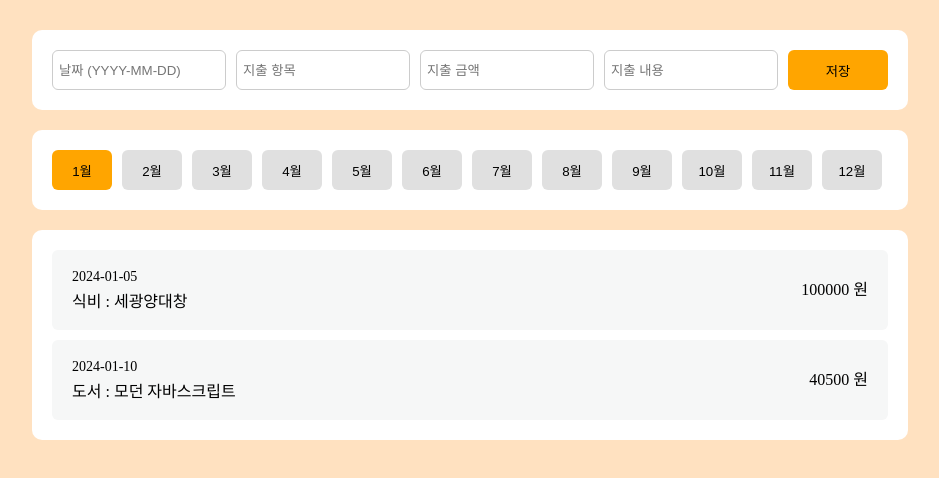
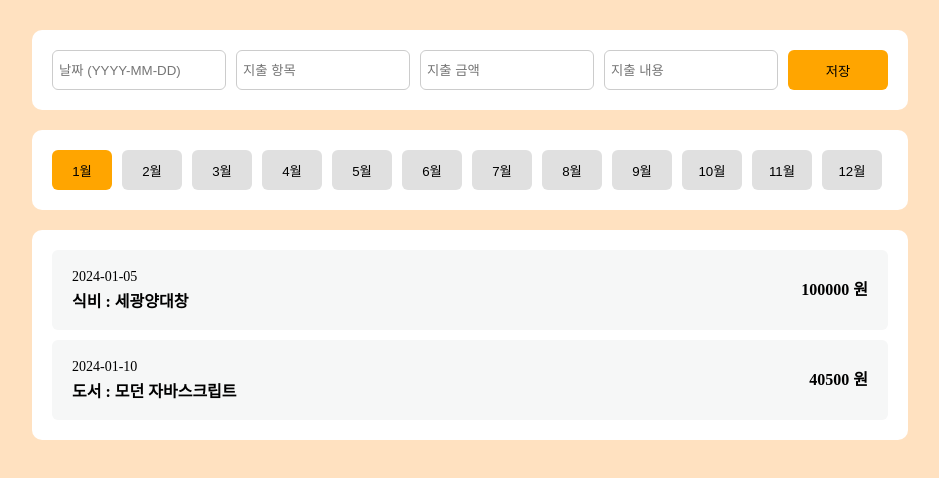
Before and after one commit to Dayeon-Cheon/pocket-money-tracker, a React (Vite) app: page / in a window 1280 px wide. Shown: the top 478 px of the page, without its empty margins (170-1109 px from the left). Built offline with nearby package versions, Linux system fonts and the light colour scheme.

Commit message:
style: home

```diff
--- a/src/components/MonthlyExpenseOverview.jsx
+++ b/src/components/MonthlyExpenseOverview.jsx
@@ -20,13 +20,13 @@ const MonthlyExpenseOverview = () => {
                 <ExpenseItemLink to={`/detail/${expense.id}`} state={expense}>
                   <ExpenseLeftDiv>
                     <ExpenseDateSpan>{expense.date}</ExpenseDateSpan>
-                    <span>
+                    <ExpenseContentSpan>
                       {expense.item}
                       &nbsp;:&nbsp;
                       {expense.description.length > 50
                         ? expense.description.slice(0, 47) + "..."
                         : expense.description}
-                    </span>
+                    </ExpenseContentSpan>
                   </ExpenseLeftDiv>
                   <ExpenseRightDiv>
                     <span>{expense.amount}&nbsp;원</span>
@@ -78,7 +78,12 @@ const ExpenseDateSpan = styled.span`
   font-size: 14px;
 `;
 
+const ExpenseContentSpan = styled.span`
+  font-weight: bold;
+`;
+
 const ExpenseRightDiv = styled.div`
   display: flex;
   align-items: center;
+  font-weight: bold;
 `;
```
